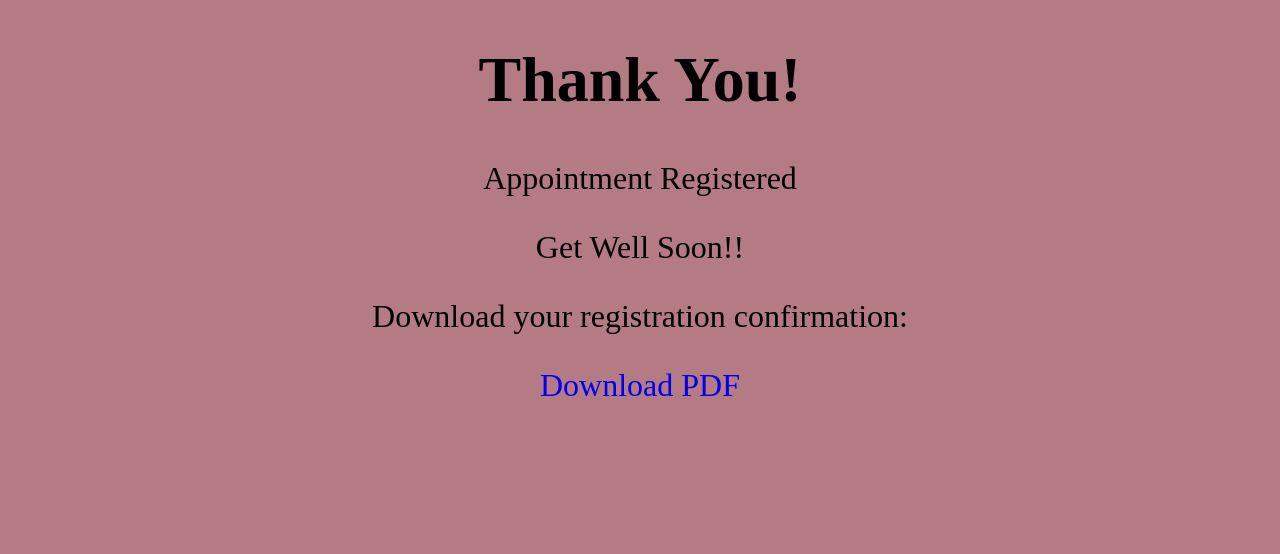
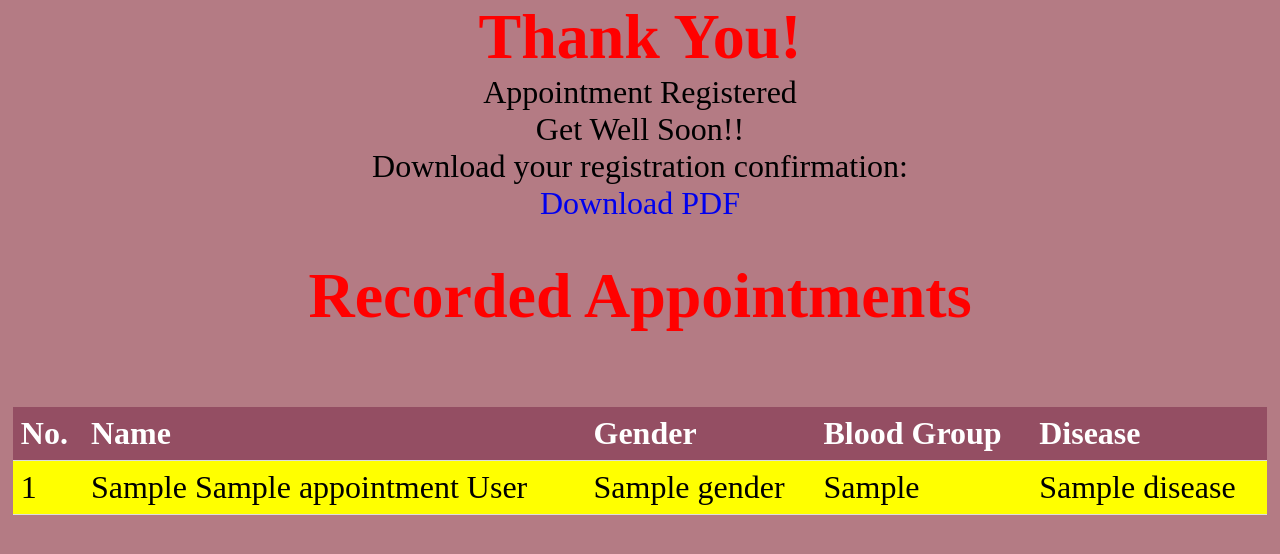
Before and after one commit to jenilparmar/Narayan-Health-Care-Webapp, a Flask app: template templates/Register.html in a window 1280 px wide. Shown: the top 554 px of the page. Run offline with Flask 3, Linux system fonts and the light colour scheme; the template is opened without the code that fills it: most values are stand-ins (such as "Sample title", 1, 10 or a date in 2020).

Commit message:
Table inserted

```diff
--- a/server.py
+++ b/server.py
@@ -6,7 +6,7 @@ from reportlab.lib.pagesizes import letter
 from reportlab.pdfgen import canvas
 from twilio.rest import Client
 
-scheulded_App = {}
+scheulded_App = []
 myclient = pymongo.MongoClient("mongodb://localhost:27017/")
 mydb = myclient["mydatabase"]
 mycol = mydb["Patients"]
@@ -62,11 +62,7 @@ def Register():
 
         pdf_file_path, blood_group_display = generate_pdf(firstname, middlename, lastname, age, address, mobile1, mobile2, gender, disease, blood_group, insurance_option)
 
-        myclient = pymongo.MongoClient("mongodb://localhost:27017/")
-        mydb = myclient["mydatabase"]
-        mycol = mydb["Patients"]
-        x = mycol.find()
-        print(type(x))
+        appointments = list(mycol.find())
 
         message = client.messages.create(
               from_='+15707540743',
@@ -75,7 +71,9 @@ def Register():
              to='+918849577787'
 )
         print(message.sid)
-        return render_template('Register.html', pdf_file=pdf_file_path,x=x)
+
+
+        return render_template('Register.html', pdf_file=pdf_file_path, appointments=appointments)
 
 
 def generate_pdf(firstname, middlename, lastname, age, address, mobile1, mobile2, gender, disease, blood_group, insurance_option):
@@ -129,6 +127,9 @@ def generate_pdf(firstname, middlename, lastname, age, address, mobile1, mobile2
     p.save()
 
     return pdf_file_path, blood_group_display
+@app.route('/records')
+def records():
+    return render_template('records.html')
 
 
 @app.route('/download_registration_confirmation/<filename>')
--- a/templates/Register.html
+++ b/templates/Register.html
@@ -1,22 +1,41 @@
-
 <!DOCTYPE html>
 <html lang="en">
 <head>
-<meta charset="UTF-8">
-<link rel="shortcut icon" href="{{ url_for('static', filename='images.png') }}">
-
-<meta name="viewport" content="width=device-width, initial-scale=1.0">
+    <meta charset="UTF-8" />
+    <meta name="viewport" content="width=device-width, initial-scale=1.0" />
     <title>Thank You</title>
     <style>
-body{
+      * {
+        margin: 0;
+        padding: 0;
+      }
+      table {
+        width: 98vw;
+        border-collapse: collapse;
+      }
+      th,
+      td {
+        padding: 8px;
+        text-align: left;
+        border-bottom: 1px solid #ddd;
+      }
+      th {
+        background-color: #944e63;
+        color: white;
+      }
+      h1 {
+        color: red;
+      }
+      body {
         background-color: #b47b84;
         font-size: 2em;
-
-
       }
-a{
+      a {
         text-decoration: none;
         list-style: none;
+      }
+      .highlighted {
+        background-color: yellow; /* Change this to the highlight color you prefer */
       }
     </style>
   </head>
@@ -26,7 +45,49 @@ a{
       <p>Appointment Registered</p>
       <p>Get Well Soon!!</p>
       <p>Download your registration confirmation:</p>
-  <a href="{{ url_for('download_registration_confirmation', filename=pdf_file) }}" download="registration.pdf">Download PDF</a>
+      <a
+        href="{{ url_for('download_registration_confirmation', filename=pdf_file) }}"
+        download="registration.pdf"
+        >Download PDF</a
+      >
+    </center>
+    <br />
+    <center>
+      <h1>Recorded Appointments</h1>
+      <br /><br />
+      <table>
+        <tr>
+          <th>No.</th>
+          <th>Name</th>
+          <th>Gender</th>
+          <th>Blood Group</th>
+          <th>Disease</th>
+        </tr>
+        {% for appointment in appointments %} {% set index = loop.index %}
+        <tr {% if loop.last %} class="highlighted" {% endif %}>
+          <td>{{ index }}</td>
+          <td>
+            {{ appointment.FirstName }} {{ appointment.MiddleName }} {{
+            appointment.LastName }}
+          </td>
+          <td>{{ appointment.Gender }}</td>
+          <td>
+            {% set blood_group_mapping = {
+                "ap": "A+",
+                "bp": "B+",
+                "abp": "AB+",
+                "op": "O+",
+                "on": "O-",
+                "abn": "AB-",
+                "bn": "B-",
+                "an": "A-"
+            } %}
+            {{ blood_group_mapping.get(appointment.BloodGroup, appointment.BloodGroup) }}
+          </td>
+          <td>{{ appointment.Disease }}</td>
+        </tr>
+        {% endfor %}
+      </table>
     </center>
   </body>
 </html>
--- a/templates/form.html
+++ b/templates/form.html
@@ -32,7 +32,7 @@
             class="form__field"
             name="middlename"
             placeholder="middlename"
-            required="" />
+             />
           <label for="middlename" class="form__label">Middle Name</label>
         </div>
         <div class="form__group field">
@@ -41,7 +41,7 @@
             class="form__field"
             name="lastname"
             placeholder="lastname"
-            required="" />
+          />
           <label for="lastname" class="form__label">Last Name</label>
         </div>
         <div class="form__group field">
```
Also changed, not shown: DataAnalisis.py (+4 -3 lines), templates/records.html (added, +11 -0 lines). Lines whose indentation alone changed are shown as unchanged.
